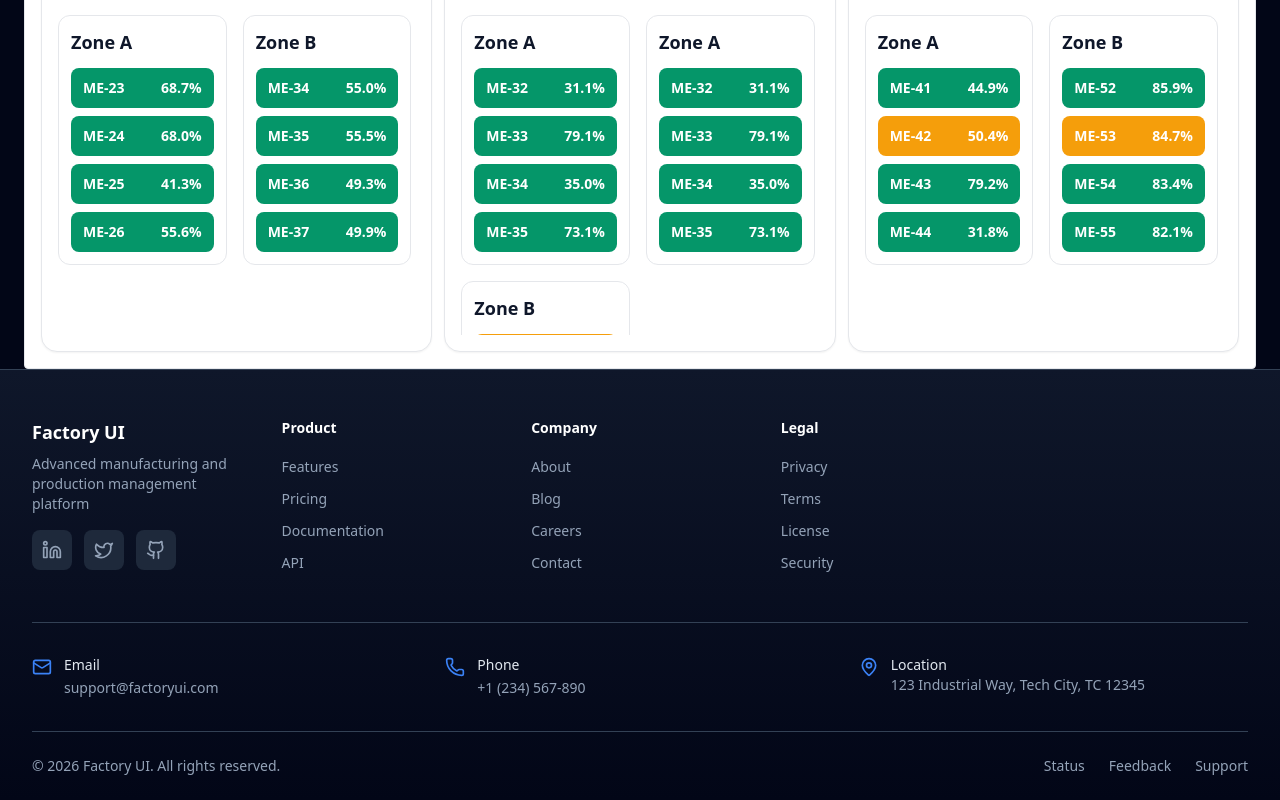
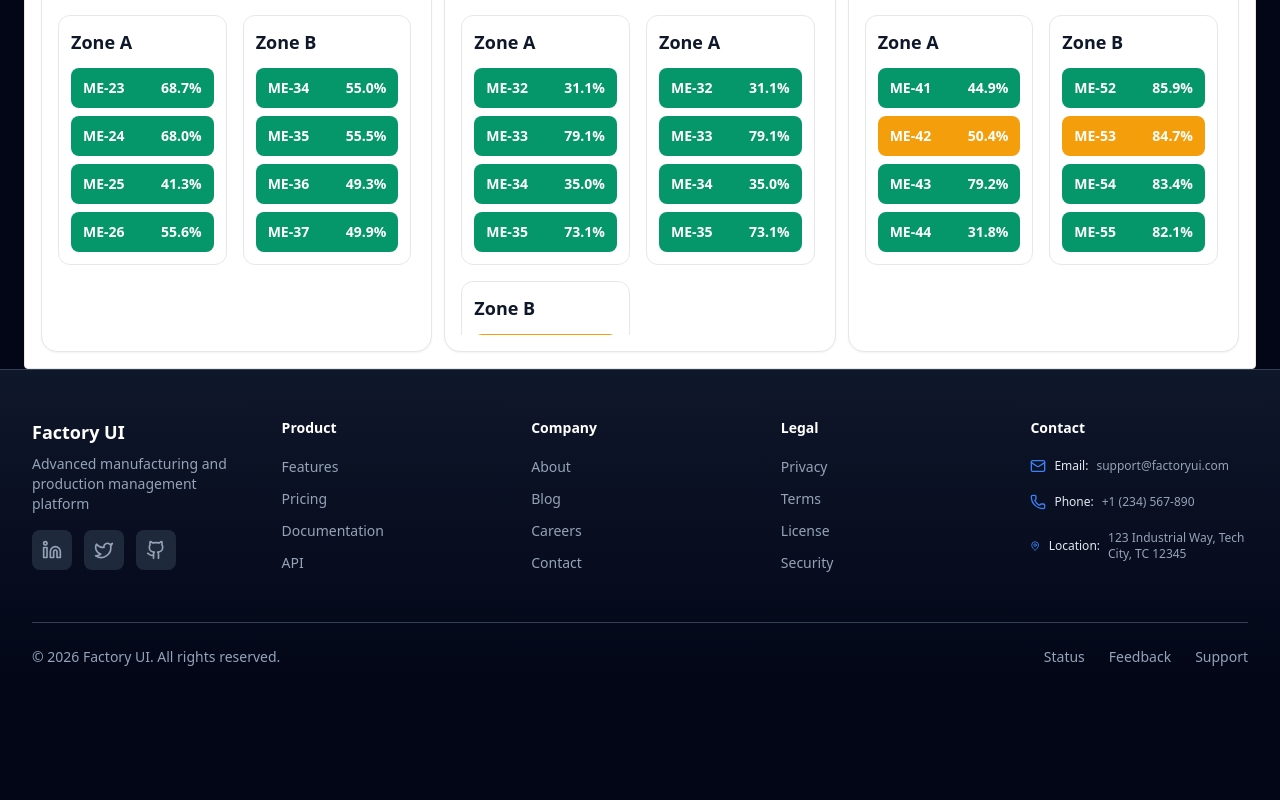
Before and after one commit to Harsha-MR/Factory-UI, a React (Vite) app in the folder factory-ui/: page /dashboard in a window 1280 px wide. Shown: the part 728-1528 px from the top of the page. After the commit the page ends 1419 px from the top, so only its background shows below. Built offline with nearby package versions, Linux system fonts and the light colour scheme; no server answers; sample sign-in values are in the browser's storage.

Commit message:
Footer is fixed with proper spacing and alignment with it's contents

```diff
--- a/factory-ui/src/components/footer.jsx
+++ b/factory-ui/src/components/footer.jsx
@@ -62,7 +62,7 @@ export default function Footer() {
             </div>
           </div>
 
-          {Object.entries(footerLinks).map(([title, links]) => (
+          {Object.entries(footerLinks).map(([title, links], idx) => (
             <div key={title}>
               <h4 className="text-sm font-semibold text-white mb-4">{title}</h4>
               <ul className="space-y-2">
@@ -79,53 +79,28 @@ export default function Footer() {
               </ul>
             </div>
           ))}
-        </div>
-
-        <div className="border-t border-slate-700 py-8">
-          <div className="grid grid-cols-1 md:grid-cols-3 gap-6">
-            <div className="flex gap-3">
-              <div className="flex-shrink-0">
-                <Mail className="w-5 h-5 text-blue-500 mt-0.5" />
-              </div>
-              <div>
-                <p className="text-sm font-medium text-slate-200">Email</p>
-                <a
-                  href="mailto:support@factoryui.com"
-                  className="text-sm text-slate-400 hover:text-white"
-                >
-                  support@factoryui.com
-                </a>
-              </div>
+          {/* Contact info column to the left of Legal */}
+          <div className="flex flex-col gap-5 justify-start">
+            <h4 className="text-sm font-semibold text-white ">Contact</h4>
+            <div className="flex gap-2 items-center">
+              <Mail className="w-4 h-4 text-blue-500" />
+              <span className="text-xs font-medium text-slate-200">Email:</span>
+              <a href="mailto:support@factoryui.com" className="text-xs text-slate-400 hover:text-white">support@factoryui.com</a>
             </div>
-
-            <div className="flex gap-3">
-              <div className="flex-shrink-0">
-                <Phone className="w-5 h-5 text-blue-500 mt-0.5" />
-              </div>
-              <div>
-                <p className="text-sm font-medium text-slate-200">Phone</p>
-                <a
-                  href="tel:+1234567890"
-                  className="text-sm text-slate-400 hover:text-white"
-                >
-                  +1 (234) 567-890
-                </a>
-              </div>
+            <div className="flex gap-2 items-center">
+              <Phone className="w-4 h-4 text-blue-500" />
+              <span className="text-xs font-medium text-slate-200">Phone:</span>
+              <a href="tel:+1234567890" className="text-xs text-slate-400 hover:text-white">+1 (234) 567-890</a>
             </div>
-
-            <div className="flex gap-3">
-              <div className="flex-shrink-0">
-                <MapPin className="w-5 h-5 text-blue-500 mt-0.5" />
-              </div>
-              <div>
-                <p className="text-sm font-medium text-slate-200">Location</p>
-                <p className="text-sm text-slate-400">
-                  123 Industrial Way, Tech City, TC 12345
-                </p>
-              </div>
+            <div className="flex gap-2 items-center">
+              <MapPin className="w-4 h-4 text-blue-500" />
+              <span className="text-xs font-medium text-slate-200">Location:</span>
+              <span className="text-xs text-slate-400">123 Industrial Way, Tech City, TC 12345</span>
             </div>
           </div>
         </div>
+
+        {/* Contact info moved to Legal column above */}
 
         <div className="border-t border-slate-700 py-6 flex flex-col md:flex-row justify-between items-center gap-4">
           <p className="text-sm text-slate-400">
```
